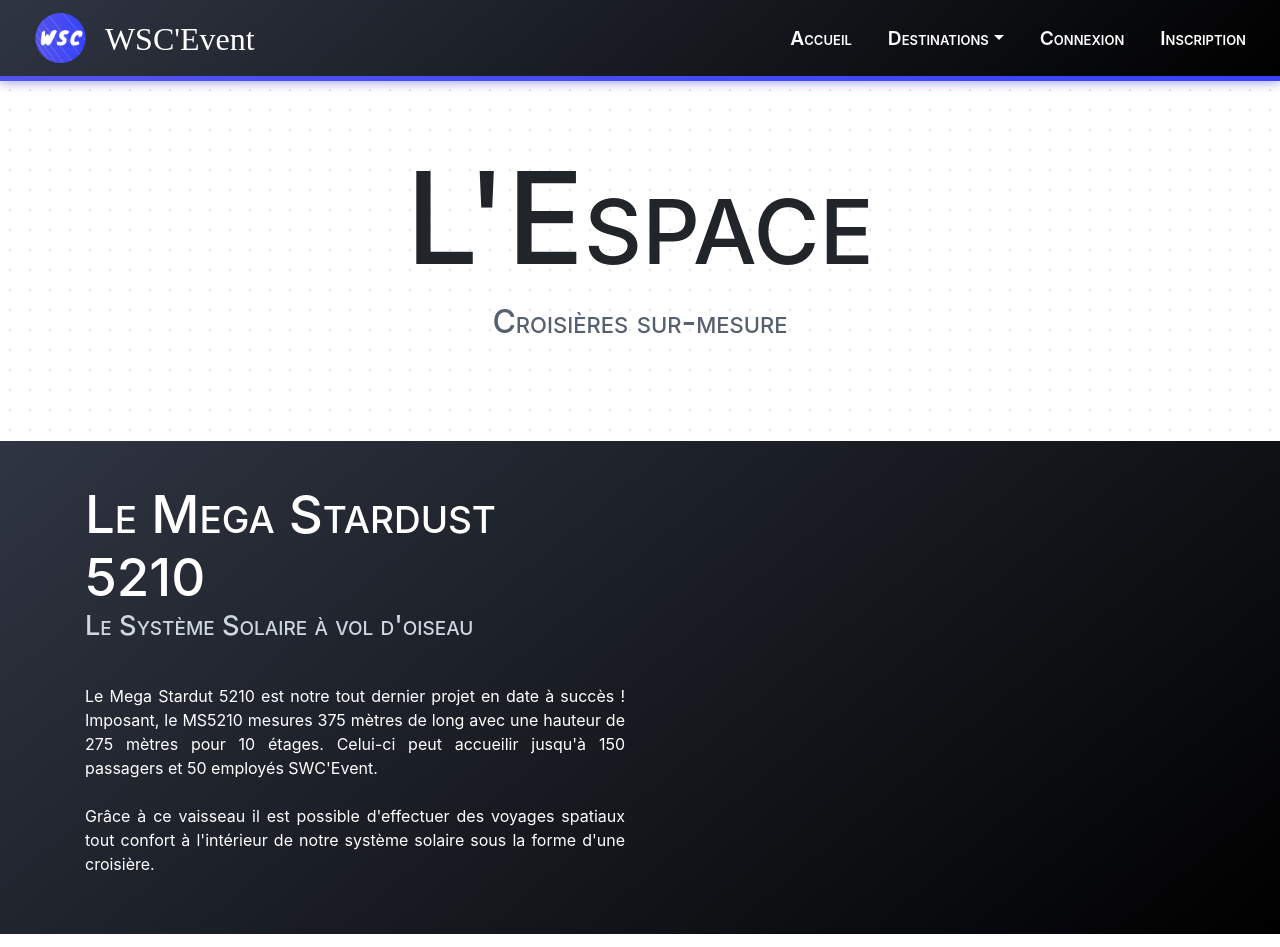
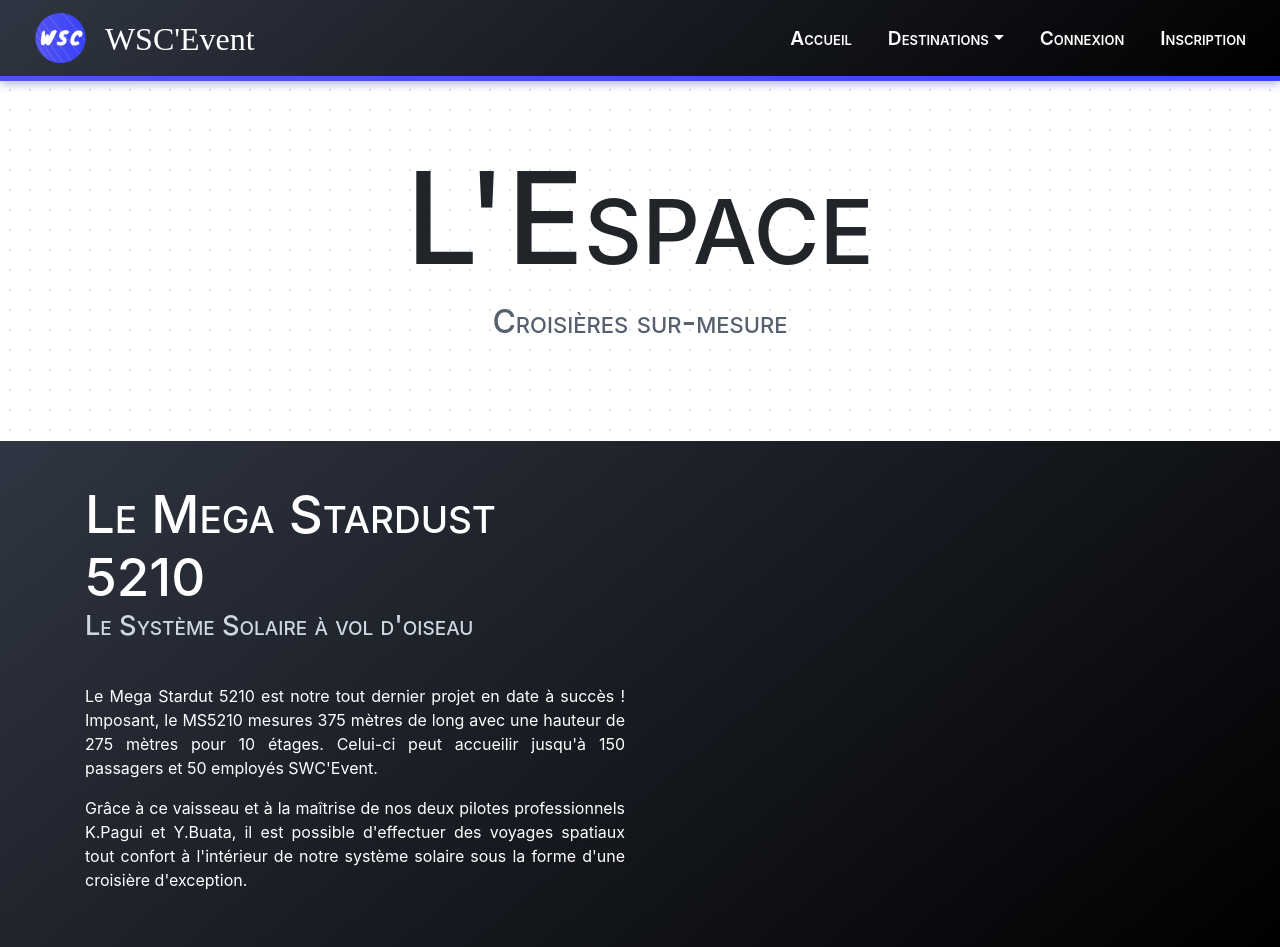
Before and after one commit to SkydeFR/TMP, a React (Create React App) app: page /~temoins/espace in a window 1280 px wide. Shown: the top 947 px of the page. Built offline with nearby package versions, Linux system fonts and the light colour scheme; a web font is replaced by a local one; what axios-cache-adapter would draw is missing.

Commit message:
Update Space.js

```diff
--- a/src/Components/Space/Space.js
+++ b/src/Components/Space/Space.js
@@ -107,8 +107,9 @@ class Space extends Component {
                 <h3>Le Système Solaire à vol d'oiseau</h3>
                 <p>
                   Le Mega Stardut 5210 est notre tout dernier projet en date à succès ! Imposant, le MS5210 mesures 375 mètres de long avec une hauteur de 275 mètres pour 10 étages. Celui-ci peut accueilir jusqu'à 150 passagers et 50 employés SWC'Event.
-                  <br /><br />
-                  Grâce à ce vaisseau il est possible d'effectuer des voyages spatiaux tout confort à l'intérieur de notre système solaire sous la forme d'une croisière.
+                </p>
+                <p>
+                  Grâce à ce vaisseau et à la maîtrise de nos deux pilotes professionnels K.Pagui et Y.Buata, il est possible d'effectuer des voyages spatiaux tout confort à l'intérieur de notre système solaire sous la forme d'une croisière d'exception.
                 </p>
               </Col>
               <Col sm="12" md="6">
```
